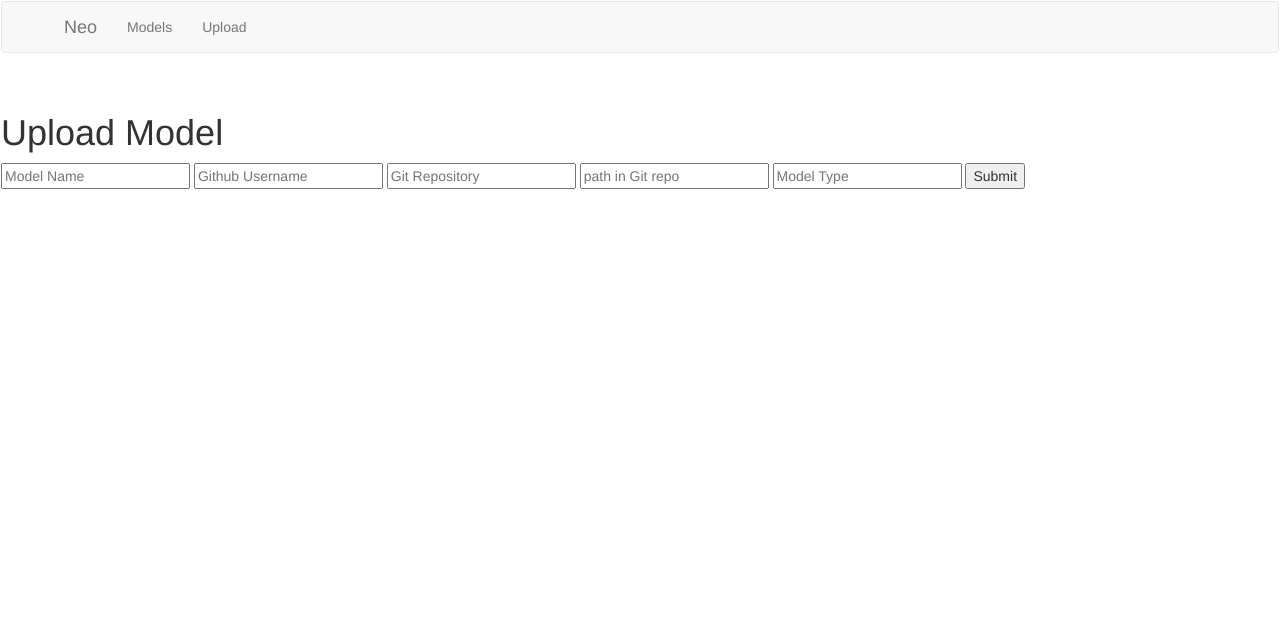
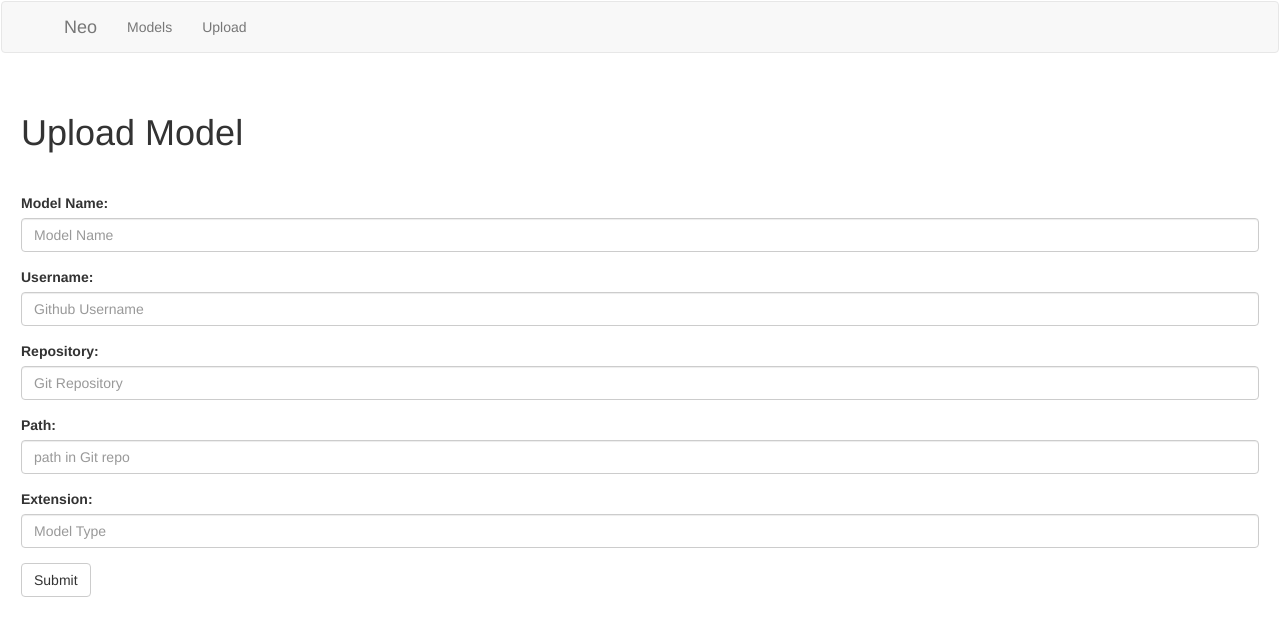
Before and after one commit to ckmonish2000/ProjectNeo, a Flask app: page /upload/ in a window 1280 px wide. Shown: the top 636 px of the page. Run offline with Flask 2, Linux system fonts and the light colour scheme; some libraries are stand-ins or nearby versions.

Commit message:
"bootstrap form"

```diff
--- a/flask server/app.py
+++ b/flask server/app.py
@@ -31,7 +31,7 @@ def upload():
 		repo=request.form["repo"],path=request.form["path"],modelExtens=request.form["exten"])
 		conn.execute(ins)
 
-		return redirect(url_for("index"))
+		return redirect(url_for("model"))
 	return render_template("upload.html")
 
 
--- a/flask server/templates/base.html
+++ b/flask server/templates/base.html
@@ -74,6 +74,9 @@
 .abtn{
   color:white
 }
+.frm-parent{
+  padding:20px;
+}
     </style>
   </head>
   <body>
--- a/flask server/templates/upload.html
+++ b/flask server/templates/upload.html
@@ -5,15 +5,52 @@
 
 
 <br>
-<h1>Upload Model</h1>
+<h1 style="margin:20px;">Upload Model</h1>
+<div class="frm-parent">
 
-<form class="frm" action="/upload/" method="post">
-  <input type="text" name="modelname" placeholder="Model Name">
+  <form action="/upload/" method="POST">
+    <div class="form-group">
+      <label >Model Name:</label>
+      <input class="form-control" name="modelname" placeholder="Model Name">
+    </div>
+
+    <div class="form-group">
+      <label >Username:</label>
+      <input class="form-control" name="gitUserName" placeholder="Github Username ">
+    </div>
+
+    <div class="form-group">
+      <label >Repository:</label>
+      <input class="form-control"name="repo" placeholder="Git Repository">
+    </div>
+
+    <div class="form-group">
+      <label >Path:</label>
+      <input class="form-control" name="path" placeholder="path in Git repo">
+    </div>
+
+    <div class="form-group">
+      <label >Extension:</label>
+      <input class="form-control" name="exten" placeholder="Model Type">
+    </div>
+
+    <button type="submit" class="btn btn-default">Submit</button>
+  </form>
+
+</div>
+
+
+{%endblock%}
+
+
+
+
+
+<!-- <form class="frm" action="/upload/" method="post" class="form-group">
+  <input type="text" name="modelname" placeholder="Model Name" class="form-group">
   <input type="text" name="gitUserName" placeholder="Github Username ">
   <input type="text" name="repo" placeholder="Git Repository">
   <input type="text" name="path" placeholder="path in Git repo">
   <input type="text" name="exten" placeholder="Model Type">
   <input type="submit" >
-</form>
-
-{%endblock%}
+</form> -->
--- a/flask server/templates/view.html
+++ b/flask server/templates/view.html
@@ -15,7 +15,7 @@
 <div class="card" >
   <div class="card-body">
 
-    <h2 class="card-title"><a href="/webvr/{{i[0]}}" class="txt">{{i[1]}}</a></h2>
+    <h2 class="card-title"><a href="/webvr/{{i[0]}}" class="txt" target="_blank">{{i[1]}}</a></h2>
 
     <a href="/delete/{{i[0]}}" class="btn btn-danger">delete</a>
   </div>
```
Also changed, not shown: flask server/models.db.
